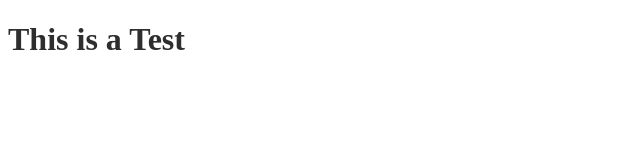
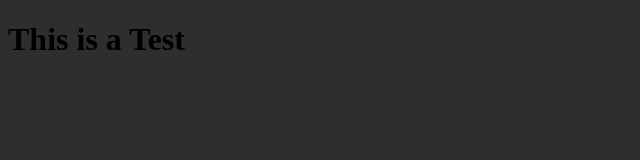
Before and after one commit to jibinator1/PersonaBot, a plain HTML site: page index.html in a window 1280 px wide. Shown: the whole page, without its empty margins (0-640 px from the left). Drawn offline with Linux system fonts and the light colour scheme.

Commit message:
Update style.css

```diff
--- a/style.css
+++ b/style.css
@@ -1,3 +1,3 @@
 body {
-    color: rgb(46, 46, 46);
+    background-color: rgb(46, 46, 46);
 }
```
